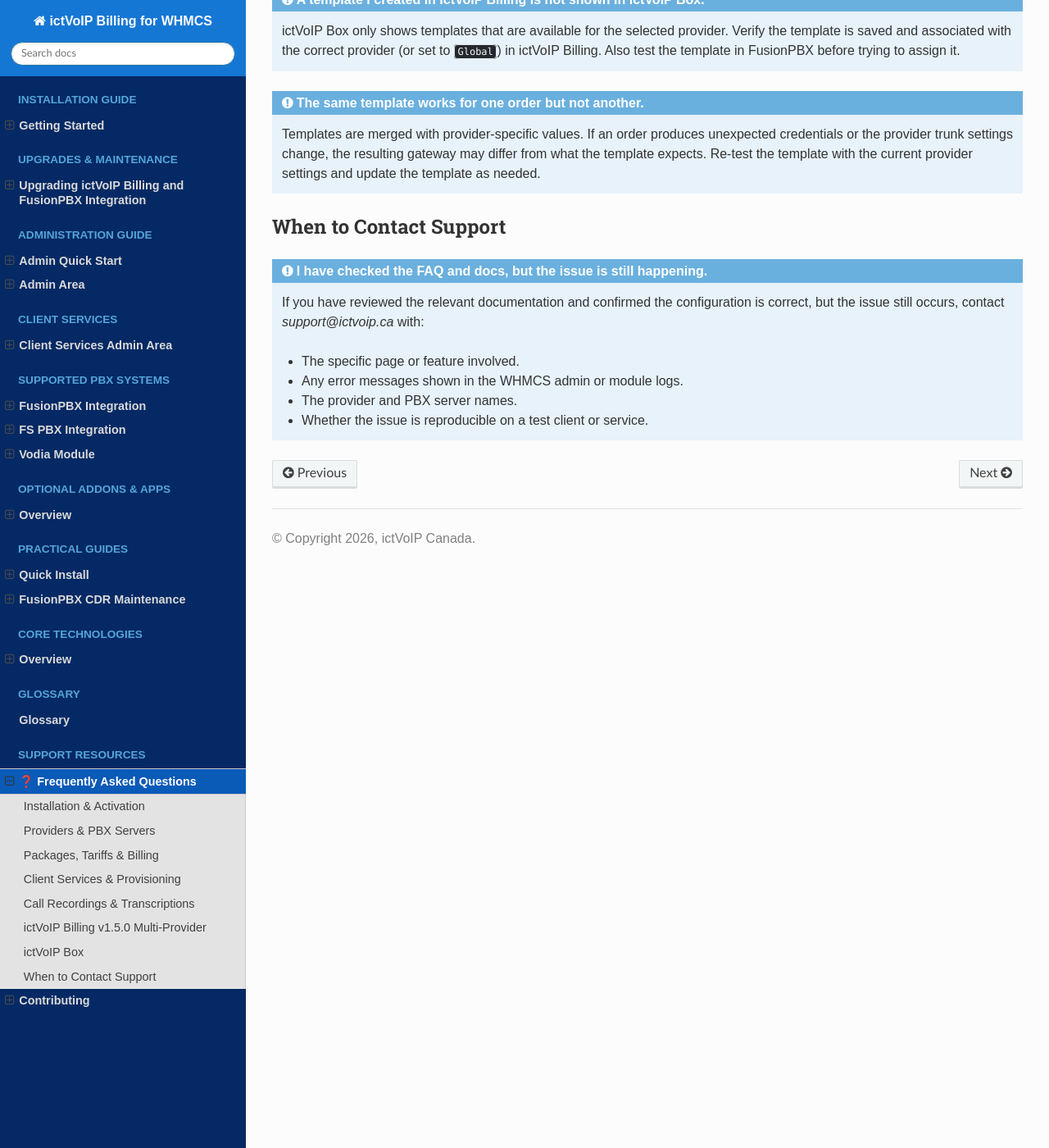
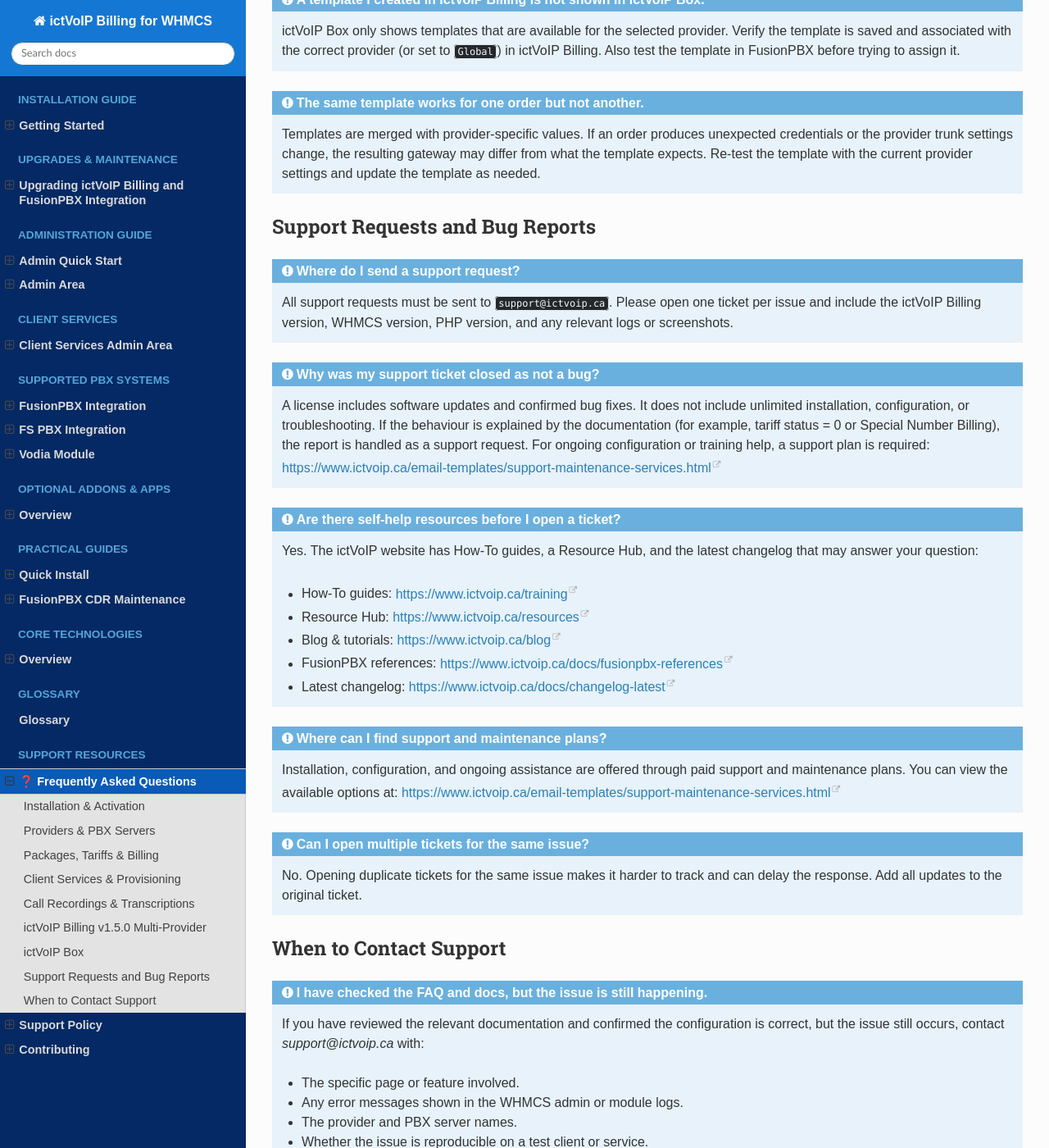
Before and after one commit to ictvoip/ictvoip-docs, a Sphinx documentation site: the page built from docs/source/support/faq.rst, in a window 1280 px wide and 1400 px high, scrolled down 3389 px. Shown: the whole window at 82% size. Built offline with Sphinx 7.4.7 and the Read the Docs theme 3.1.0, drawn with Linux system fonts in a browser that asks for light colours; pages that are not in the unit, such as notebooks, are missing from menus.

Commit message:
add support policy

```diff
--- a/docs/source/index.rst
+++ b/docs/source/index.rst
@@ -307,5 +307,6 @@ Below are support and community resources for the core technologies used in the
    :caption: Support Resources
 
    support/faq
+   support/support_policy
    support/contact
    contributing.rst
--- a/docs/source/support/faq.rst
+++ b/docs/source/support/faq.rst
@@ -188,6 +188,49 @@ ictVoIP Box
    template with the current provider settings and update the template as
    needed.
 
+Support Requests and Bug Reports
+********************************
+
+.. admonition:: Where do I send a support request?
+
+   All support requests must be sent to ``support@ictvoip.ca``. Please
+   open one ticket per issue and include the ictVoIP Billing version,
+   WHMCS version, PHP version, and any relevant logs or screenshots.
+
+.. admonition:: Why was my support ticket closed as not a bug?
+
+   A license includes software updates and confirmed bug fixes. It does
+   not include unlimited installation, configuration, or
+   troubleshooting. If the behaviour is explained by the documentation
+   (for example, tariff status = 0 or Special Number Billing), the
+   report is handled as a support request. For ongoing configuration or
+   training help, a support plan is required:
+   https://www.ictvoip.ca/email-templates/support-maintenance-services.html
+
+.. admonition:: Are there self-help resources before I open a ticket?
+
+   Yes. The ictVoIP website has How-To guides, a Resource Hub, and the
+   latest changelog that may answer your question:
+
+   * How-To guides: https://www.ictvoip.ca/training
+   * Resource Hub: https://www.ictvoip.ca/resources
+   * Blog & tutorials: https://www.ictvoip.ca/blog
+   * FusionPBX references: https://www.ictvoip.ca/docs/fusionpbx-references
+   * Latest changelog: https://www.ictvoip.ca/docs/changelog-latest
+
+.. admonition:: Where can I find support and maintenance plans?
+
+   Installation, configuration, and ongoing assistance are offered
+   through paid support and maintenance plans. You can view the available
+   options at:
+   https://www.ictvoip.ca/email-templates/support-maintenance-services.html
+
+.. admonition:: Can I open multiple tickets for the same issue?
+
+   No. Opening duplicate tickets for the same issue makes it harder to
+   track and can delay the response. Add all updates to the original
+   ticket.
+
 When to Contact Support
 ************************
 
```
Also changed, not shown: docs/source/support/support_policy.rst (added, +93 -0 lines).
